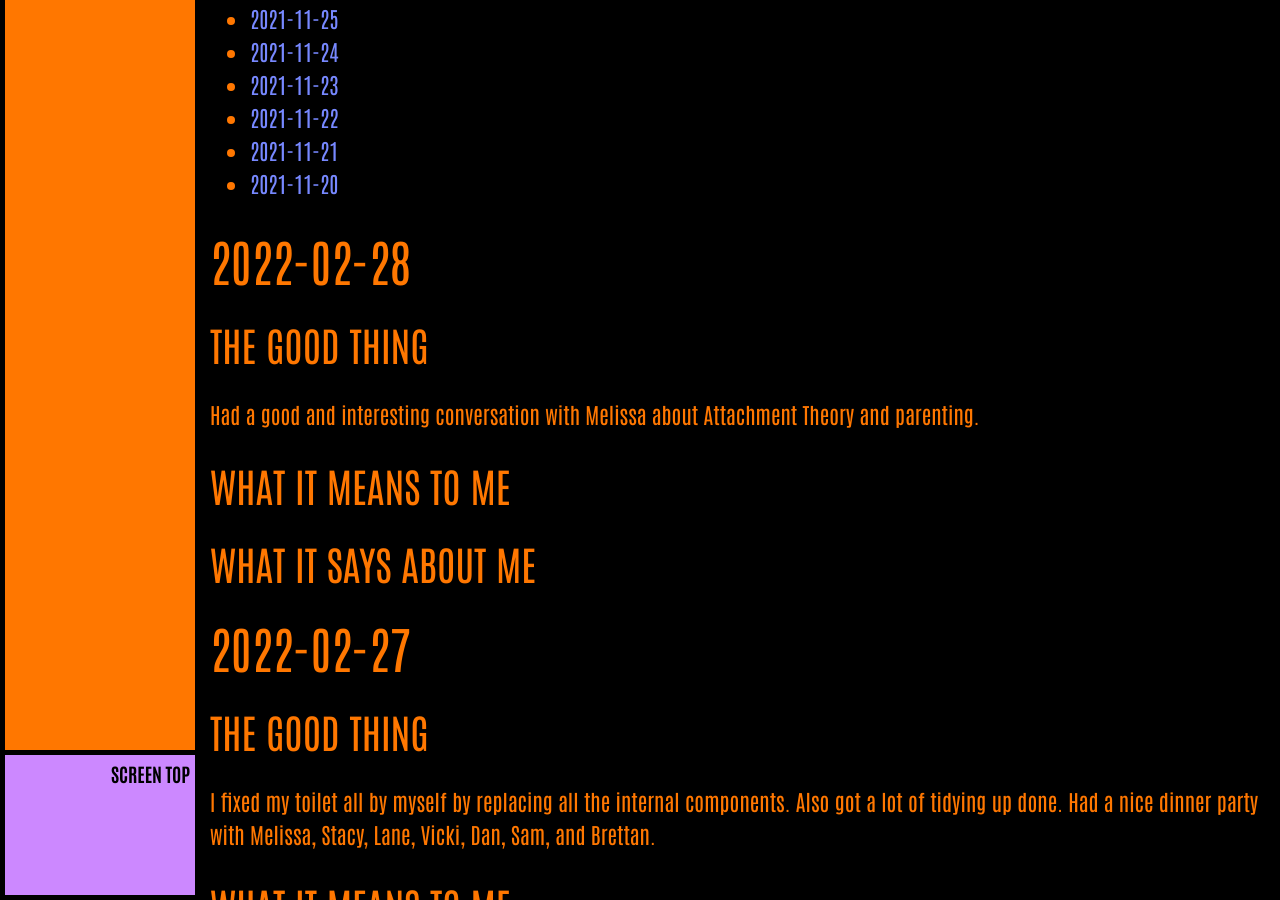
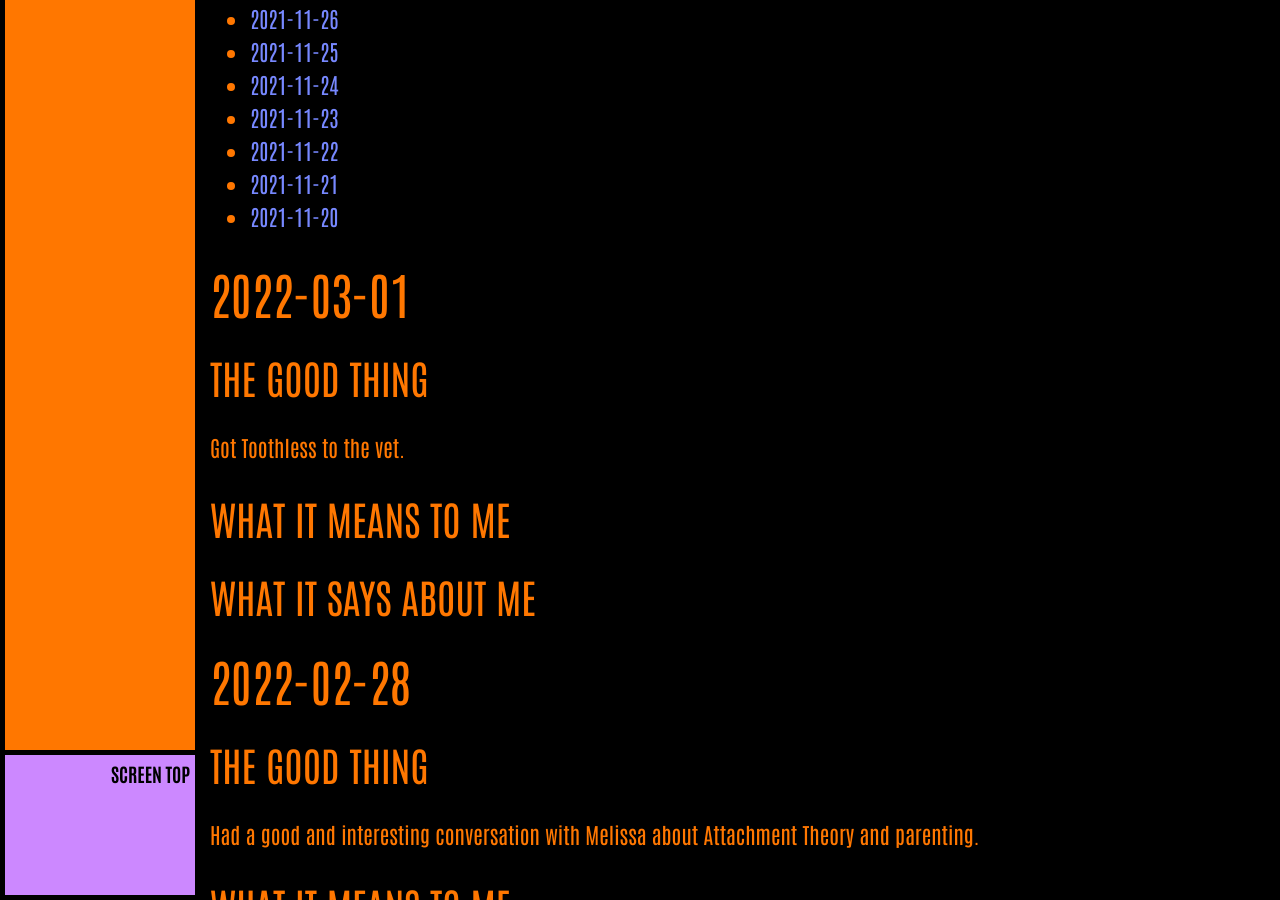
Before and after one commit to ArthurZey/arthurzey.github.io, a Jekyll site: the page built from _pages/one-good-thing.md, in a window 1280 px wide and 900 px high, scrolled down 2728 px. Built offline with Jekyll 4.4.1, drawn with Linux system fonts in a browser that asks for light colours; some of the changed text lies outside the part shown.

Commit message:
added stub for 2022-03-01

```diff
--- a/_pages/one-good-thing.md
+++ b/_pages/one-good-thing.md
@@ -13,13 +13,21 @@
 {:toc}
 {::options toc_levels="2" /}
 
+## 2022-03-01
+### The Good Thing
+Got Toothless to the vet.
+### What It Means to Me
+
+### What It Says about Me
+
+
+
 ## 2022-02-28
 ### The Good Thing
 Had a good and interesting conversation with Melissa about Attachment Theory and parenting.
 ### What It Means to Me
 
 ### What It Says about Me
-
 
 
 
```
Also changed, not shown: other parts of _pages/one-good-thing.md (+1 -1 lines).
